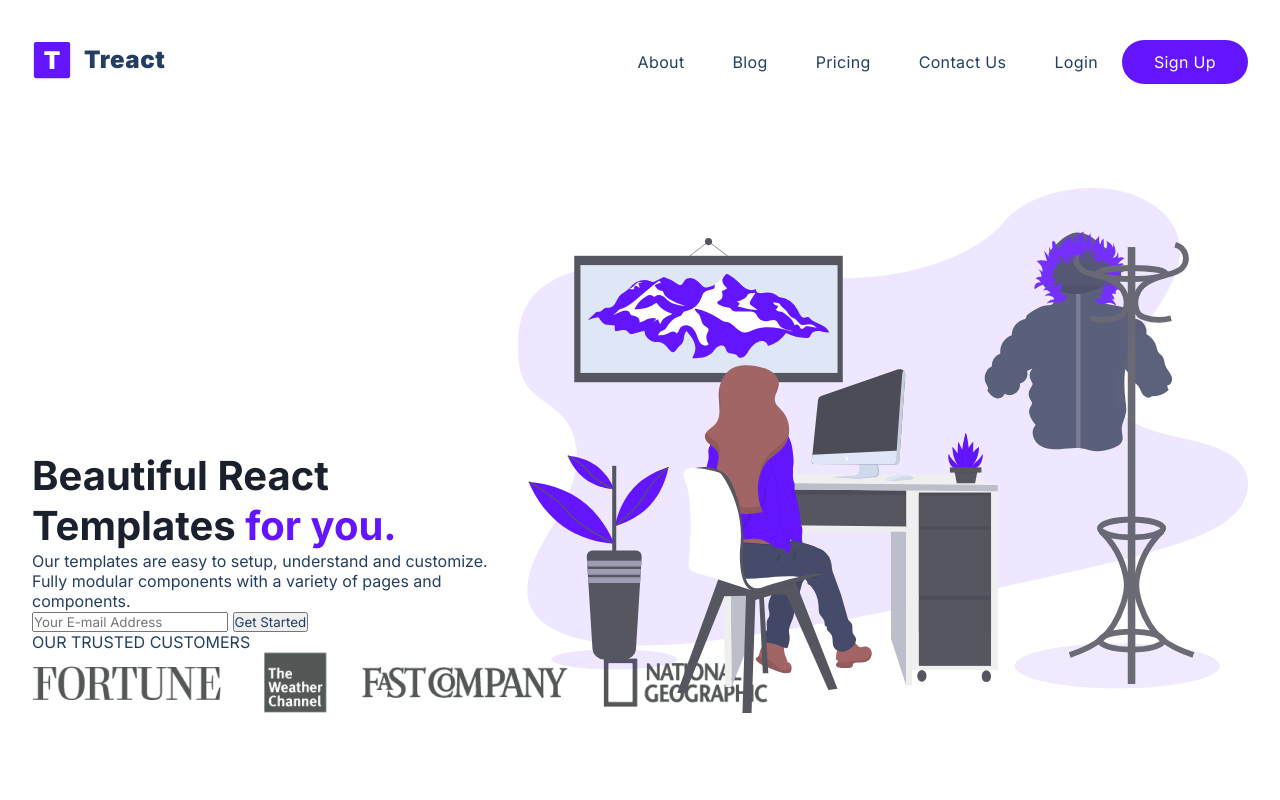
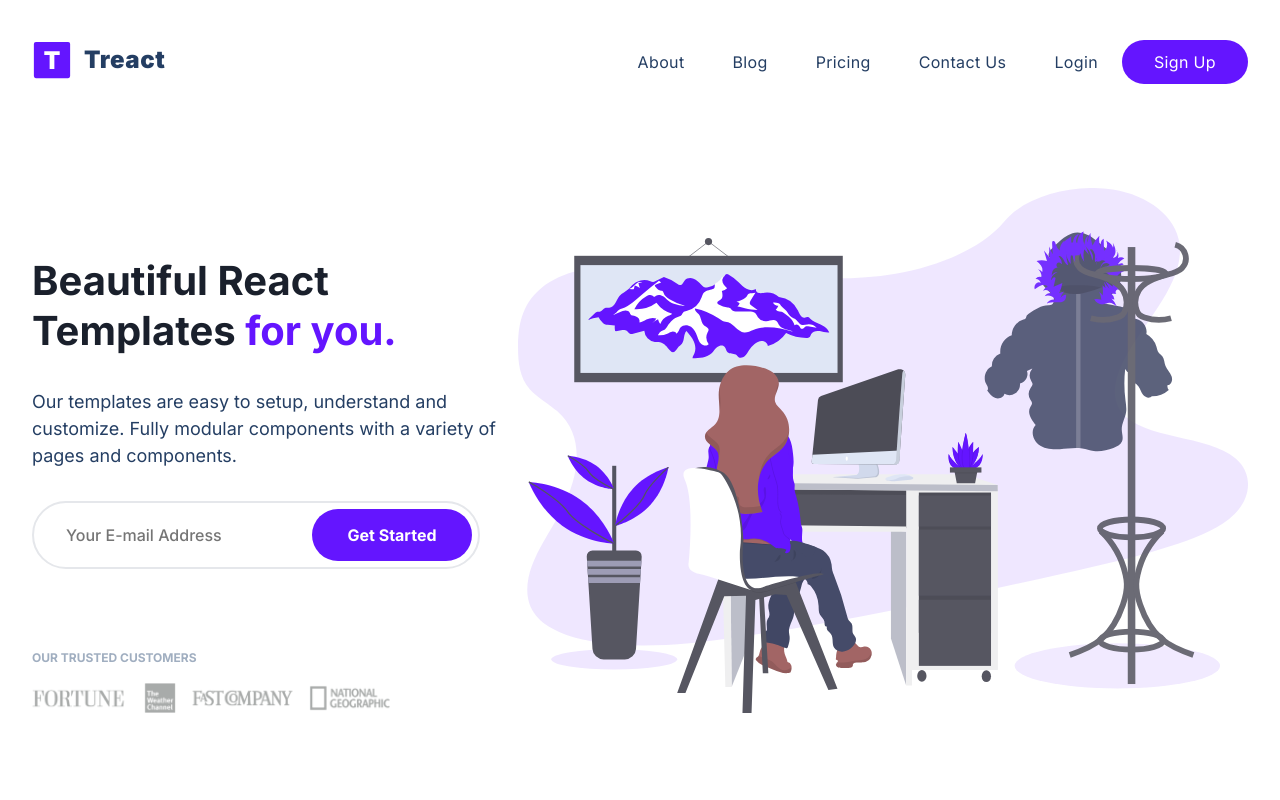
Before and after one commit to DarthTitus/treact-final-project, a plain HTML site: page index.html in a window 1280 px wide. Shown: the top 800 px of the page. Drawn offline with Linux system fonts and the light colour scheme.

Commit message:
navbar & header complete

```diff
--- a/index.html
+++ b/index.html
@@ -99,7 +99,7 @@
                 <input type="text" class="header__email--input" placeholder="Your E-mail Address">
                 <button class="header__email--btn">Get Started</button>
             </div>
-            <p class="header__email">
+            <p class="header__customers--title">
               OUR TRUSTED CUSTOMERS
             </p>
             <img src="./assets/customers-logo-strip.680ac7c2e8ae28161d2c.png" alt="" class="header__customers">
--- a/style.css
+++ b/style.css
@@ -25,6 +25,14 @@ h1 {
     line-height: 1.25;
 }
 
+p {
+    font-size: 18px;
+    line-height: 1.5;
+}
+
+img {
+    width: 100%;
+}
 
 
 .row {
@@ -55,6 +63,9 @@ main {
     margin-bottom: 96px;
 }
 
+button {
+    cursor: pointer;
+}
 
 /*
 
@@ -241,6 +252,79 @@ header .row {
     width: 40%;
 }
 
+.header__description--para {
+    margin: 32px 0px;
+}
+
+.header__email {
+    width: 100%;
+    max-width: 448px;
+    height: 68px;
+    position: relative;
+    display: flex;
+    justify-content: flex-end;
+    align-items: center;
+}
+
+.header__email--input {
+    width: 100%;
+    border-radius: 500px;
+    border: 2px solid #e5e7eb;
+    padding: 20px 192px 20px 32px;
+    color: #243e63;
+    font-size: 16px;
+    font-weight: 500;
+    position: absolute;
+    top: 0;
+    bottom: 0;
+    z-index: 1;
+    transition: border-color 300ms;
+}
+
+.header__email--input:hover {
+    border-color: #a0aec0;
+}
+
+.header__email--input:focus,
+.header__email--input:active {
+    outline: none;
+    border-color: rgba(100, 21, 255);
+}
+
+.header__email--btn {
+    z-index: 2;
+    margin: 8px;
+    height: calc(100% - 16px);
+    border-radius: 500px;
+    width: 160px;
+    border: none;
+    background-color: #6415ff;
+    color: #fff;
+    font-weight: 700;
+    font-size: 16px;
+    transition: all 300ms ease;
+}
+
+.header__email--btn:hover
+ {
+    background-color: #3c0d99;
+}
+
+.header__customers--title {
+     margin-top: 80px;
+    color: #a0aec0;
+    font-size: 12px;
+    font-weight: 700;
+    letter-spacing: 0.6;
+}
+
+.header__customers {
+    margin-top: 16px;
+    padding-right: 128px;
+    opacity: 0.5;
+}
+
+
 
 .header__img--wrapper {
     width: calc(100% - 40%);
```
